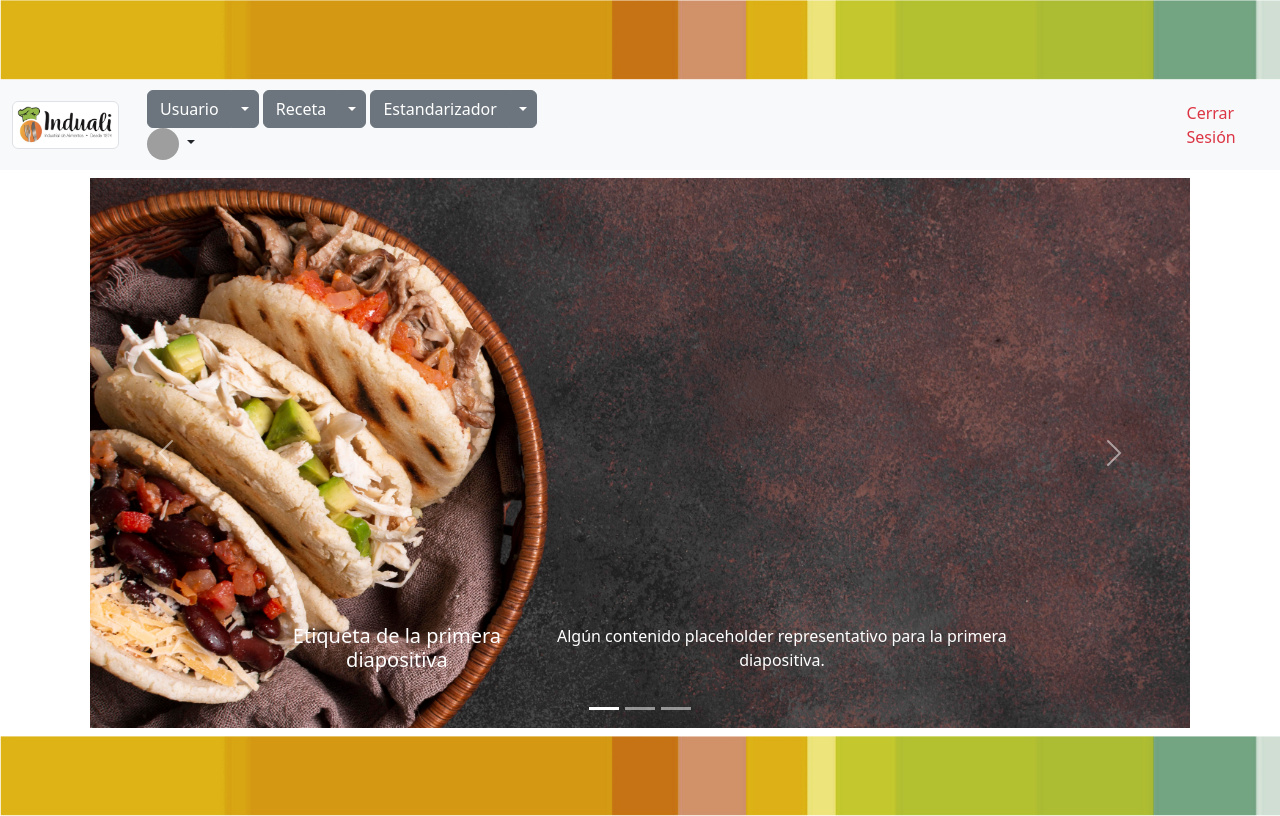
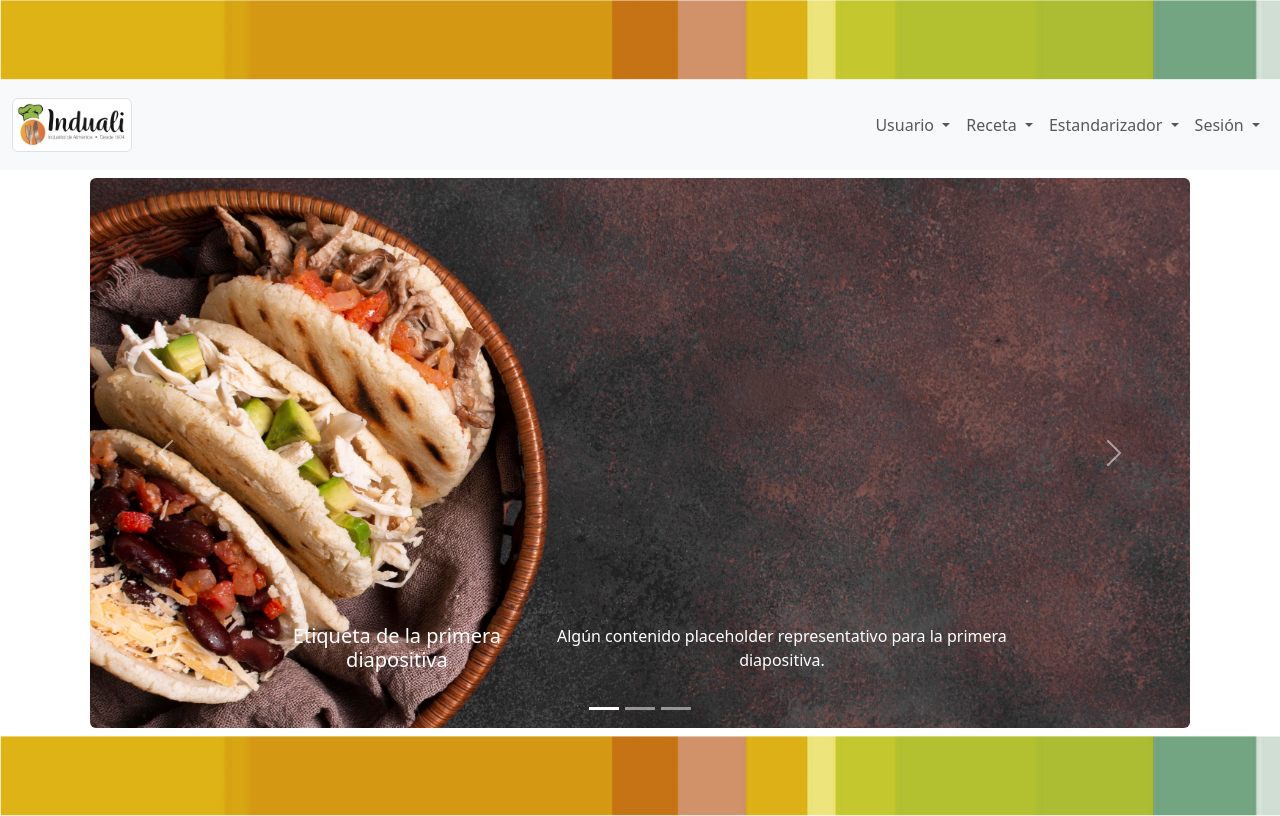
Before and after one commit to JenniferVR2022/ProyectoINDUALI, a Django app: page /principal/ in a window 1280 px wide. Run offline with Django 4.2, Linux system fonts and the light colour scheme; some libraries are stand-ins or nearby versions; grey boxes are pictures that could not be loaded.

Commit message:
29/06/2023 ajustes finales

```diff
--- a/base/templates/menu.html
+++ b/base/templates/menu.html
@@ -2,39 +2,34 @@
 {% load static %}
 {% block contenido %}
 
-
-      <div id="Carrusel-Principal" class="carousel slide d-flex p-2" data-bs-ride="carousel" >
+<div id="Carrusel-Principal" class="carousel slide d-flex p-2 rounded" data-bs-ride="carousel" style="position: relative; z-index: -1;">
   <div class="carousel-indicators">
     <button type="button" data-bs-target="#Carrusel-Principal" data-bs-slide-to="0" class="active" aria-current="true" aria-label="Slide 1"></button>
     <button type="button" data-bs-target="#Carrusel-Principal" data-bs-slide-to="1" aria-label="Slide 2"></button>
     <button type="button" data-bs-target="#Carrusel-Principal" data-bs-slide-to="2" aria-label="Slide 3"></button>
   </div>
-        <div class="carousel-inner">
+  <div class="carousel-inner rounded">
     <div class="carousel-item active">
-            <img src="{% static 'img/carrusel1.jpg' %}" class="d-flex  w-100" alt="...">
-            <div class="carousel-caption d-none d-md-flex ">
+      <img src="{% static 'img/carrusel1.jpg' %}" class="d-flex w-100" alt="...">
+      <div class="carousel-caption d-none d-md-flex">
         <h5>Etiqueta de la primera diapositiva</h5>
         <p>Algún contenido placeholder representativo para la primera diapositiva.</p>
       </div>
     </div>
     <div class="carousel-item">
-
-            <img src="{% static 'img/carrusel2.jpg' %}" class="d-flex  w-100" alt="...">
-
-            <div class="carousel-caption d-none d-md-flex ">
+      <img src="{% static 'img/carrusel2.jpg' %}" class="d-flex w-100" alt="...">
+      <div class="carousel-caption d-none d-md-flex">
         <h5>Etiqueta de la segunda diapositiva</h5>
         <p>Algún contenido placeholder representativo para la segunda diapositiva.</p>
       </div>
     </div>
-
     <div class="carousel-item">
-
-            <img src="{% static 'img/carrusel3.jpg' %}" class="d-flex  w-100" alt="...">
-
-            <div class="carousel-caption d-none d-md-flex ">
+      <img src="{% static 'img/carrusel3.jpg' %}" class="d-flex w-100" alt="...">
+      <div class="carousel-caption d-none d-md-flex">
+        <h5>Etiqueta de la segunda diapositiva</h5>
+        <p>Algún contenido placeholder representativo para la segunda diapositiva.</p>
       </div>
     </div>
-
   </div>
   <button class="carousel-control-prev" type="button" data-bs-target="#Carrusel-Principal" data-bs-slide="prev">
     <span class="carousel-control-prev-icon" aria-hidden="true"></span>
@@ -45,9 +40,9 @@
     <span class="visually-hidden">Siguiente</span>
   </button>
 </div>
+
 <script>
-    document.body.style.backgroundImage='none';
+  document.body.style.backgroundImage = 'none';
 </script>
 
-
 {% endblock contenido %}
--- a/base/templates/partials/navbar.html
+++ b/base/templates/partials/navbar.html
@@ -6,58 +6,59 @@
       <img class="img-thumbnail img-fluid" src="{% static 'img/Logo.jpg' %}" width="120" height="30">
     </a>
 
+    <button class="navbar-toggler" type="button" data-bs-toggle="collapse" data-bs-target="#navbarNav"
+      aria-controls="navbarNav" aria-expanded="false" aria-label="Toggle navigation">
+      <span class="navbar-toggler-icon"></span>
+    </button>
 
+    <div class="collapse navbar-collapse" id="navbarNav">
+      <ul class="navbar-nav ms-auto">
+        <li class="nav-item dropdown">
+          <a class="nav-link dropdown-toggle" href="#" id="navbarDropdown" role="button" data-bs-toggle="dropdown"
+            aria-expanded="false">
+            Usuario
+          </a>
+          <ul class="dropdown-menu" aria-labelledby="navbarDropdown">
+            <li><a class="dropdown-item" href="{% url 'usuarios_crear' %}">Nuevo</a></li>
+            <li><a class="dropdown-item" href="{% url 'usuarios' %}">Usuarios</a></li>
+          </ul>
+        </li>
 
+        <li class="nav-item dropdown">
+          <a class="nav-link dropdown-toggle" href="#" id="navbarDropdown" role="button" data-bs-toggle="dropdown"
+            aria-expanded="false">
+            Receta
+          </a>
+          <ul class="dropdown-menu" aria-labelledby="navbarDropdown">
+            <li><a class="dropdown-item" href="{% url 'receta' %}">Recetas</a></li>
+            <li><a class="dropdown-item" href="{% url 'ingrediente' %}">Ingredientes</a></li>
+            <li><a class="dropdown-item" href="{% url 'componente' %}">Componente</a></li>
+          </ul>
+        </li>
 
-    <form class="container-fluid justify-content-start">
-      <div class="btn-group">
-        <button type="button" class="btn btn-secondary">Usuario</button>
-        <button type="button" class="btn btn-secondary dropdown-toggle dropdown-toggle-split" data-bs-toggle="dropdown"
-          aria-expanded="false"></button>
-        <ul class="dropdown-menu">
-          <li><a class="dropdown-item" href="{% url 'usuarios_crear' %}">Nuevo</a></li>
-          <li><a class="dropdown-item" href="{% url 'usuarios' %}">Usuarios</a></li>
-        </ul>
-      </div>
-      <div class="btn-group">
-        <button type="button" class="btn btn-secondary">Receta</button>
-        <button type="button" class="btn btn-secondary dropdown-toggle dropdown-toggle-split" data-bs-toggle="dropdown"
-          aria-expanded="false"></button>
-        <ul class="dropdown-menu">
-          <li><a class="dropdown-item" href="{% url 'receta' %}">Recetas</a></li>
-          <li><a class="dropdown-item" href="{% url 'ingrediente' %}">Ingredientes</a></li>
-          <li><a class="dropdown-item" href="{% url 'componente' %}" class="nav-link">Componente</a></li>
-        </ul>
-      </div>
-      <div class="btn-group">
-        <button type="button" class="btn btn-secondary">Estandarizador</button>
-        <button type="button" class="btn btn-secondary dropdown-toggle dropdown-toggle-split" data-bs-toggle="dropdown"
-          aria-expanded="false"></button>
-        <ul class="dropdown-menu" aria-labelledby="dropdownMenuButton">
-          <li><a class="dropdown-item" href="{% url 'estandarizador' %}">Estandarizar</a>
-          <li>
-          <li><a class="dropdown-item" href="{% url 'centroCostos' %}" class="nav-link">Centro Costos</a></li>
-          <li><a class="dropdown-item" href="{% url 'listaPrecio' %}">Lista de precios</a>
+        <li class="nav-item dropdown">
+          <a class="nav-link dropdown-toggle" href="#" id="navbarDropdown" role="button" data-bs-toggle="dropdown"
+            aria-expanded="false">
+            Estandarizador
+          </a>
+          <ul class="dropdown-menu" aria-labelledby="navbarDropdown">
+            <li><a class="dropdown-item" href="{% url 'estandarizador' %}">Estandarizar</a></li>
+            <li><a class="dropdown-item" href="{% url 'centroCostos' %}">Centro Costos</a></li>
+            <li><a class="dropdown-item" href="{% url 'listaPrecio' %}">Lista de precios</a></li>
+          </ul>
+        </li>
 
-        </ul>
-      </div>
-      <div class="flex-grow-1 d-flex align-items-center ml-auto">
-        <div class id="perfil"></div>
-        <div class="flex-shrink-0 dropdown">
-          <a href="#" class="d-block link-dark text-decoration-none dropdown-toggle" id="dropdownUser2" data-bs-toggle="dropdown" aria-expanded="false">
-            <img src="https://img.freepik.com/iconos-gratis/usuario_318-522234.jpg?size=338&ext=jpg&uid=R90929373&ga=GA1.1.641344063.1674585076&semt=ais" alt="user" width="32" height="32" class="rounded-circle">
+        <li class="nav-item dropdown">
+          <a class="nav-link dropdown-toggle" href="#" id="navbarDropdown" role="button" data-bs-toggle="dropdown"
+            aria-expanded="false">
+            Sesión
           </a>
-          <ul class="dropdown-menu dropdown-menu-end shadow" aria-labelledby="dropdownUser2" style="">
-            <li><a class="dropdown-item" href="{% url 'logout' %}">Salir</a></li>
+          <ul class="dropdown-menu" aria-labelledby="navbarDropdown">
+            <li><a class="dropdown-item" href="{% url 'logout' %}">Cerrar Sesión</a></li>
           </ul>
-        </div>
-      </div>
+        </li>
+
+      </ul>
     </div>
-    </form>
   </div>
-
-  <li class="nav-item d-none d-sm-inline-block">
-    <a href="{% url 'logout' %}" class="nav-link text-danger">Cerrar Sesión</a>
-  </li>
-</ul>
 </nav>
--- a/static/css/estilos.css
+++ b/static/css/estilos.css
@@ -27,6 +27,19 @@ body {
     position: relative;
 
 }
+
+/* estilos-navbar.css */
+
+@media (max-width: 767px) {
+    .navbar-collapse.collapse.show {
+      background-color: #f8f9fa;
+    }
+
+    .navbar-nav .nav-link {
+      color: #212529;
+    }
+  }
+
 
 #seccion-formulario {
     display: flex;
@@ -116,6 +129,8 @@ body {
     border: 2px solid black;
 
 }
+
+
 
 .container-verReceta {
     position: fixed;
```
Also changed, not shown: db.sqlite3. Lines whose indentation alone changed are shown as unchanged.
